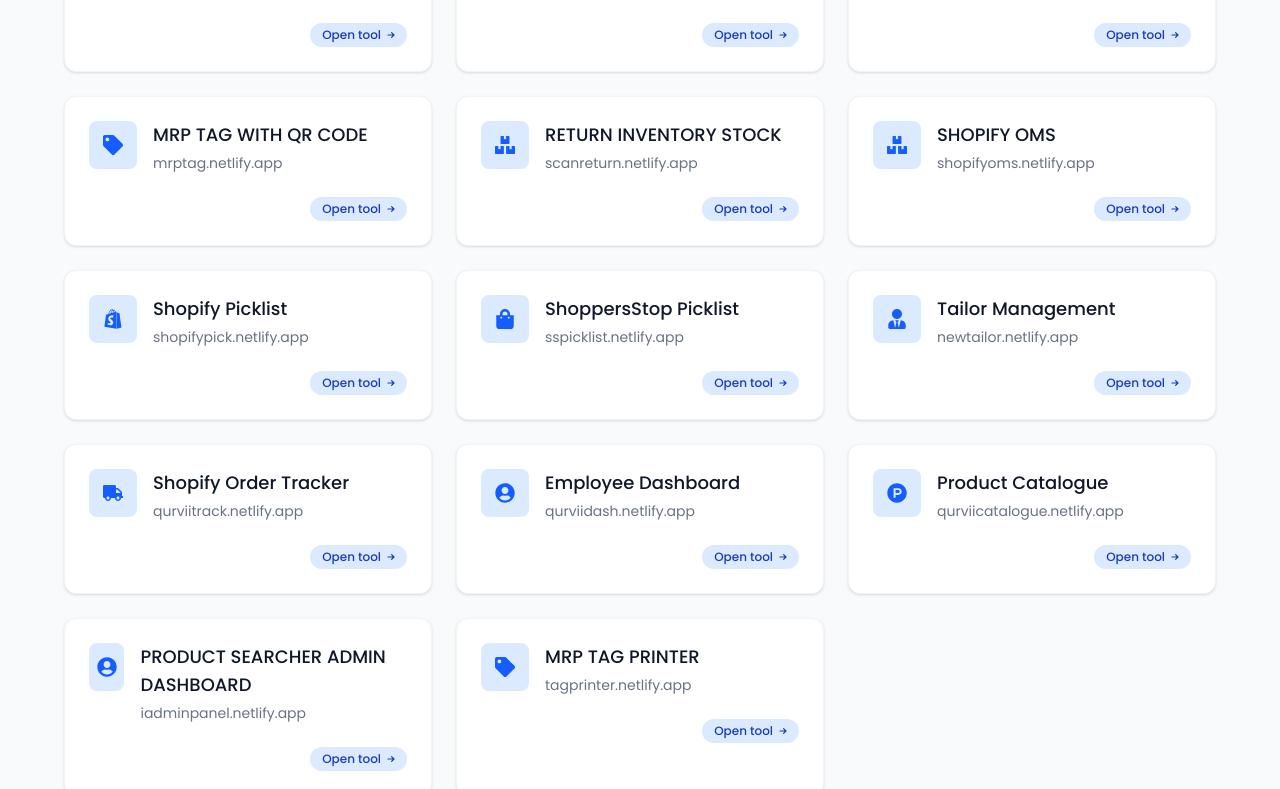
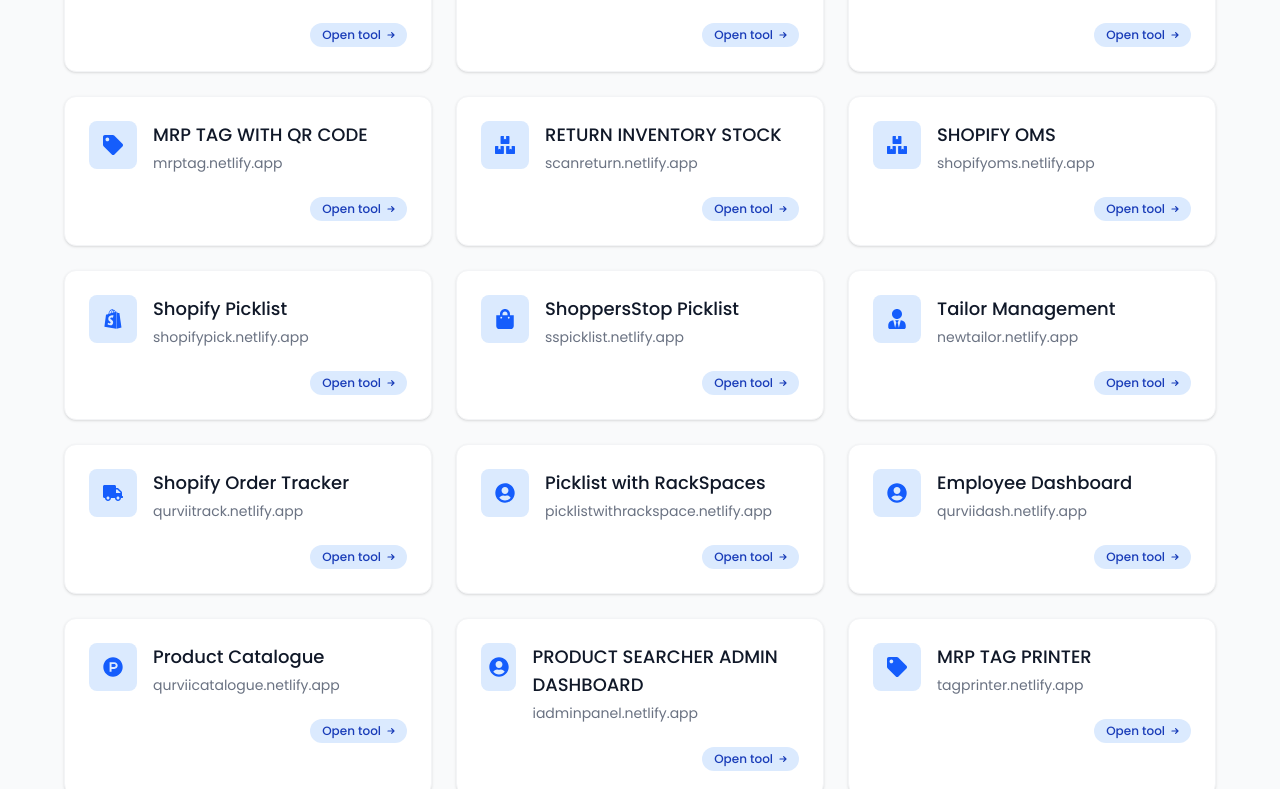
Before and after one commit to Sachinrawat6/tool, a React (Vite) app: page / in a window 1280 px wide. Shown: the part 1542-2331 px from the top of the page. Built offline with nearby package versions, Linux system fonts and the light colour scheme.

Commit message:
picklist with rackspace added

```diff
--- a/src/components/Tools.jsx
+++ b/src/components/Tools.jsx
@@ -102,11 +102,11 @@
     url: "https://qurviitrack.netlify.app/",
     icon: <FaTruck />,
   },
-  // {
-  //   header: "Employee Dashboard",
-  //   url: "https://tailordashboard.netlify.app/",
-  //   icon: <FaUserCircle />,
-  // },
+  {
+    header: "Picklist with RackSpaces",
+    url: "https://picklistwithrackspace.netlify.app/",
+    icon: <FaUserCircle />,
+  },
    {
     header: "Employee Dashboard",
     url: "https://qurviidash.netlify.app/",
```
